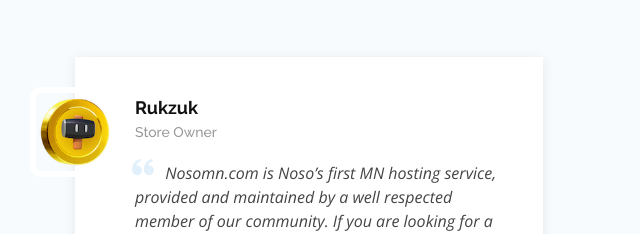
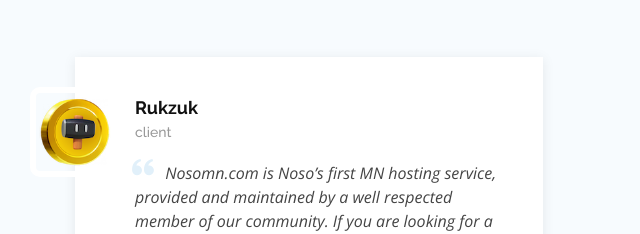
Before and after one commit to siko-ctrl/NosoMN, a plain HTML site: page index.html in a window 1280 px wide. Shown: the part 2032-2266 px from the top of the page, 640-1280 px from the left. Drawn offline with nearby package versions, Linux system fonts and the light colour scheme.

Commit message:
Update index.html

```diff
--- a/index.html
+++ b/index.html
@@ -230,7 +230,7 @@
 
                       class="testimonial-img" alt="">
                     <h3>Rukzuk</h3>
-                    <h4>Store Owner</h4>
+                    <h4>client</h4>
                     <p> <i class="bx bxs-quote-alt-left quote-icon-left"></i>
                       Nosomn.com is Noso’s first MN hosting service, provided
                       and maintained by a well respected member of our
```
